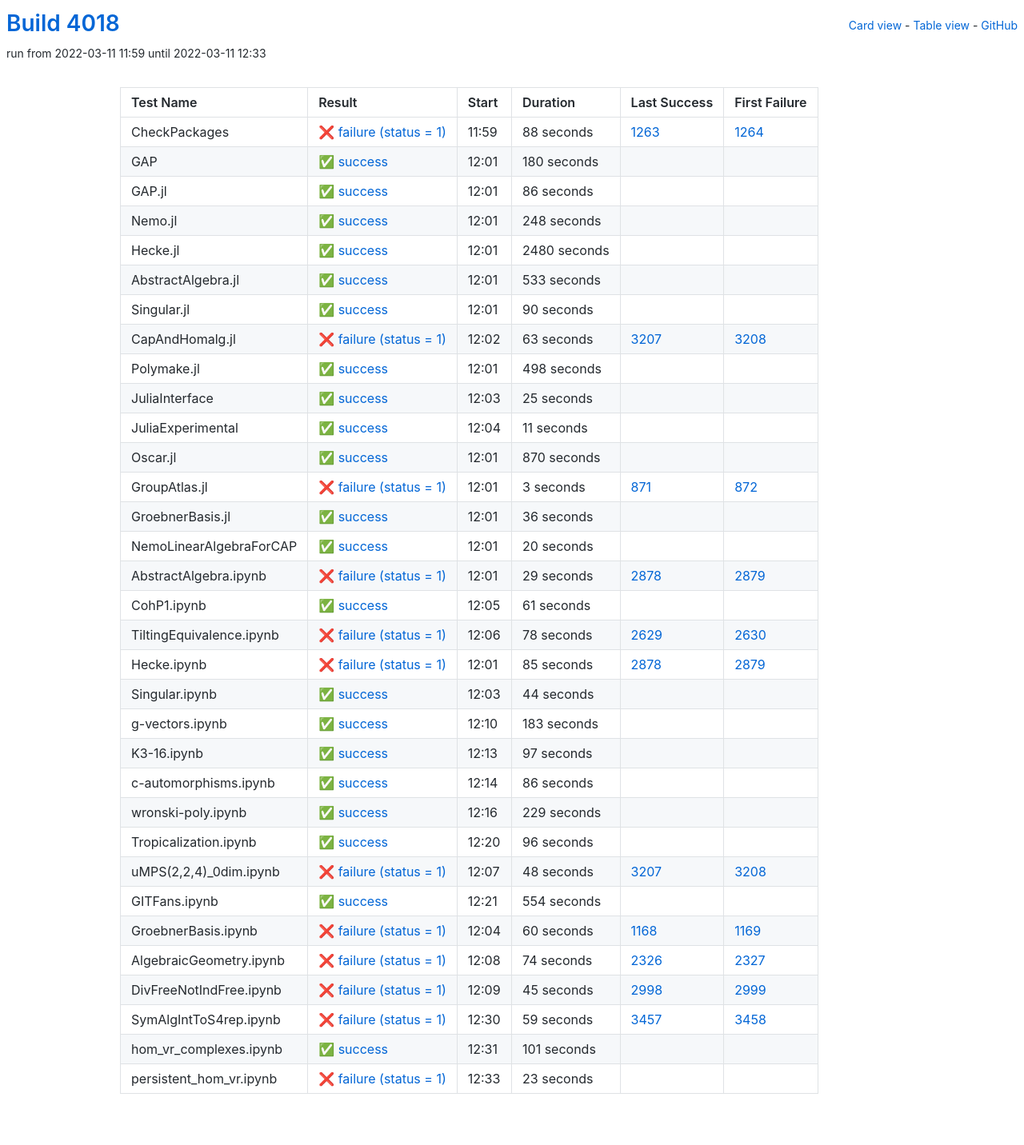
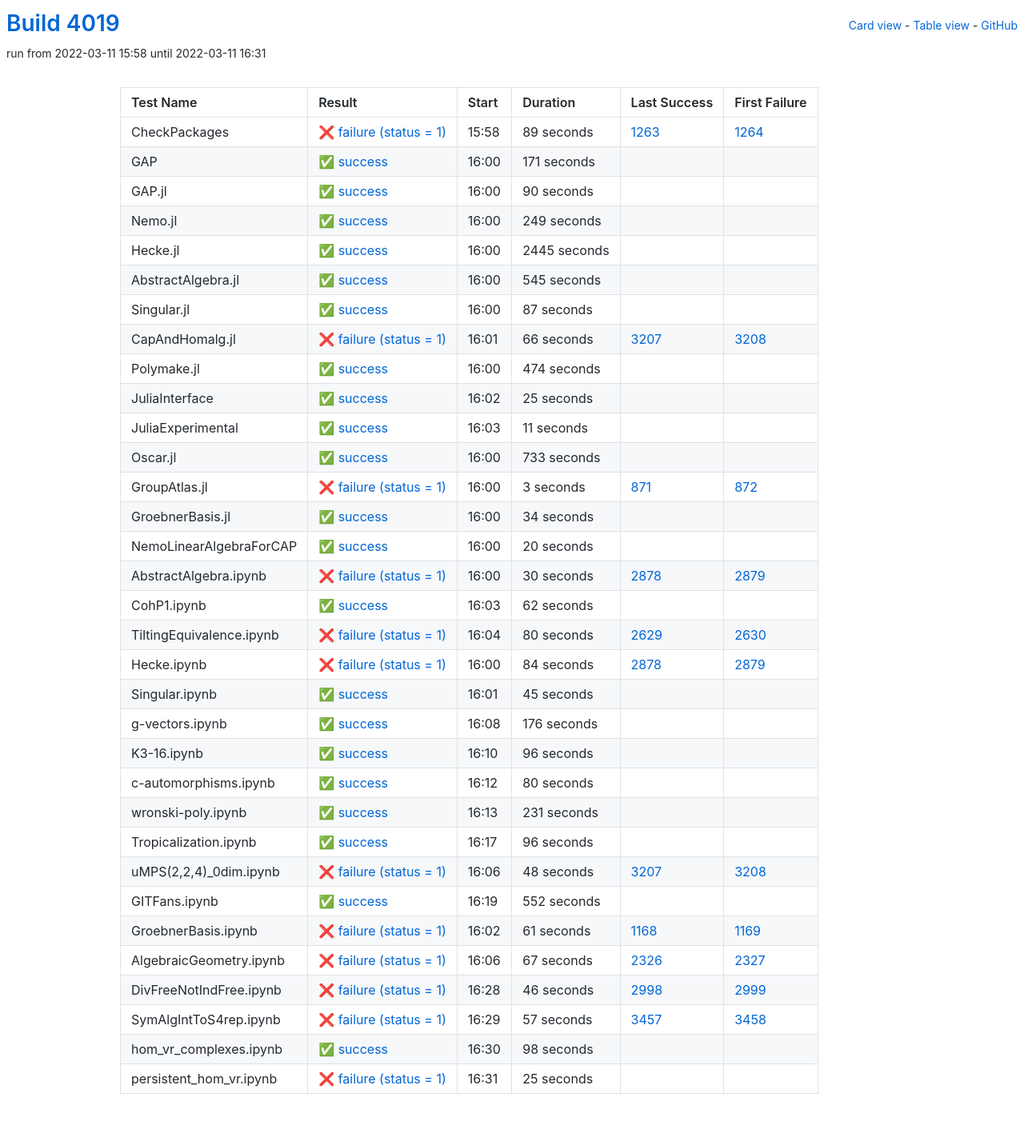
Before and after one commit to oscar-system/oscar-ci-status-stable, a Jekyll site: the page built from table.html, in a window 1280 px wide. Shown: the whole page at 80% size. Built offline with Jekyll 4.4.1, drawn with Linux system fonts in a browser that asks for light colours.

Commit message:
Build #4019

```diff
--- a/_data/ci.yml
+++ b/_data/ci.yml
@@ -1,6 +1,6 @@
 ---
-build: 4018
-build_url: https://oscarci.mathematik.uni-kl.de/job/oscar-stable/4018/
+build: 4019
+build_url: https://oscarci.mathematik.uni-kl.de/job/oscar-stable/4019/
 job: oscar-stable
 organization: oscar-system
 repo: oscar-ci-status-stable
@@ -8,80 +8,32 @@ repourl: https://github.com/oscar-system/oscar-ci-status-stable
 tests:
 - name: CheckPackages
   id: checkpackages
-  log: https://oscarci.mathematik.uni-kl.de/job/oscar-stable/4018/artifact/logs/build-4018/CheckPackages.log
-  start: 2022-03-11 11:59
+  log: https://oscarci.mathematik.uni-kl.de/job/oscar-stable/4019/artifact/logs/build-4019/CheckPackages.log
+  start: 2022-03-11 15:58
   success: false
   exitcode: 1
   status: failure
-  duration: 88
+  duration: 89
   last_success: 1263
   last_success_url: https://oscarci.mathematik.uni-kl.de/job/oscar-stable/1263/
   first_failure: 1264
   first_failure_url: https://oscarci.mathematik.uni-kl.de/job/oscar-stable/1264/
 - name: GAP
   id: gap
-  log: https://oscarci.mathematik.uni-kl.de/job/oscar-stable/4018/artifact/logs/build-4018/GAP.log
-  start: 2022-03-11 12:01
+  log: https://oscarci.mathematik.uni-kl.de/job/oscar-stable/4019/artifact/logs/build-4019/GAP.log
+  start: 2022-03-11 16:00
   success: true
   exitcode: 0
   status: success
-  duration: 180
+  duration: 171
   last_success: false
   last_success_url:
   first_failure: false
   first_failure_url:
 - name: GAP.jl
   id: gap-jl
-  log: https://oscarci.mathematik.uni-kl.de/job/oscar-stable/4018/artifact/logs/build-4018/GAP.jl.log
-  start: 2022-03-11 12:01
-  success: true
-  exitcode: 0
-  status: success
-  duration: 86
-  last_success: false
-  last_success_url:
-  first_failure: false
-  first_failure_url:
-- name: Nemo.jl
-  id: nemo-jl
-  log: https://oscarci.mathematik.uni-kl.de/job/oscar-stable/4018/artifact/logs/build-4018/Nemo.jl.log
-  start: 2022-03-11 12:01
-  success: true
-  exitcode: 0
-  status: success
-  duration: 248
-  last_success: false
-  last_success_url:
-  first_failure: false
-  first_failure_url:
-- name: Hecke.jl
-  id: hecke-jl
-  log: https://oscarci.mathematik.uni-kl.de/job/oscar-stable/4018/artifact/logs/build-4018/Hecke.jl.log
-  start: 2022-03-11 12:01
-  success: true
-  exitcode: 0
-  status: success
-  duration: 2480
-  last_success: false
-  last_success_url:
-  first_failure: false
-  first_failure_url:
-- name: AbstractAlgebra.jl
-  id: abstractalgebra-jl
-  log: https://oscarci.mathematik.uni-kl.de/job/oscar-stable/4018/artifact/logs/build-4018/AbstractAlgebra.jl.log
-  start: 2022-03-11 12:01
-  success: true
-  exitcode: 0
-  status: success
-  duration: 533
-  last_success: false
-  last_success_url:
-  first_failure: false
-  first_failure_url:
-- name: Singular.jl
-  id: singular-jl
-  log: https://oscarci.mathematik.uni-kl.de/job/oscar-stable/4018/artifact/logs/build-4018/Singular.jl.log
-  start: 2022-03-11 12:01
+  log: https://oscarci.mathematik.uni-kl.de/job/oscar-stable/4019/artifact/logs/build-4019/GAP.jl.log
+  start: 2022-03-11 16:00
   success: true
   exitcode: 0
   status: success
@@ -90,34 +42,82 @@ tests:
   last_success_url:
   first_failure: false
   first_failure_url:
+- name: Nemo.jl
+  id: nemo-jl
+  log: https://oscarci.mathematik.uni-kl.de/job/oscar-stable/4019/artifact/logs/build-4019/Nemo.jl.log
+  start: 2022-03-11 16:00
+  success: true
+  exitcode: 0
+  status: success
+  duration: 249
+  last_success: false
+  last_success_url:
+  first_failure: false
+  first_failure_url:
+- name: Hecke.jl
+  id: hecke-jl
+  log: https://oscarci.mathematik.uni-kl.de/job/oscar-stable/4019/artifact/logs/build-4019/Hecke.jl.log
+  start: 2022-03-11 16:00
+  success: true
+  exitcode: 0
+  status: success
+  duration: 2445
+  last_success: false
+  last_success_url:
+  first_failure: false
+  first_failure_url:
+- name: AbstractAlgebra.jl
+  id: abstractalgebra-jl
+  log: https://oscarci.mathematik.uni-kl.de/job/oscar-stable/4019/artifact/logs/build-4019/AbstractAlgebra.jl.log
+  start: 2022-03-11 16:00
+  success: true
+  exitcode: 0
+  status: success
+  duration: 545
+  last_success: false
+  last_success_url:
+  first_failure: false
+  first_failure_url:
+- name: Singular.jl
+  id: singular-jl
+  log: https://oscarci.mathematik.uni-kl.de/job/oscar-stable/4019/artifact/logs/build-4019/Singular.jl.log
+  start: 2022-03-11 16:00
+  success: true
+  exitcode: 0
+  status: success
+  duration: 87
+  last_success: false
+  last_success_url:
+  first_failure: false
+  first_failure_url:
 - name: CapAndHomalg.jl
   id: capandhomalg-jl
-  log: https://oscarci.mathematik.uni-kl.de/job/oscar-stable/4018/artifact/logs/build-4018/CapAndHomalg.jl.log
-  start: 2022-03-11 12:02
+  log: https://oscarci.mathematik.uni-kl.de/job/oscar-stable/4019/artifact/logs/build-4019/CapAndHomalg.jl.log
+  start: 2022-03-11 16:01
   success: false
   exitcode: 1
   status: failure
-  duration: 63
+  duration: 66
   last_success: 3207
   last_success_url: https://oscarci.mathematik.uni-kl.de/job/oscar-stable/3207/
   first_failure: 3208
   first_failure_url: https://oscarci.mathematik.uni-kl.de/job/oscar-stable/3208/
 - name: Polymake.jl
   id: polymake-jl
-  log: https://oscarci.mathematik.uni-kl.de/job/oscar-stable/4018/artifact/logs/build-4018/Polymake.jl.log
-  start: 2022-03-11 12:01
+  log: https://oscarci.mathematik.uni-kl.de/job/oscar-stable/4019/artifact/logs/build-4019/Polymake.jl.log
+  start: 2022-03-11 16:00
   success: true
   exitcode: 0
   status: success
-  duration: 498
+  duration: 474
   last_success: false
   last_success_url:
   first_failure: false
   first_failure_url:
 - name: JuliaInterface
   id: juliainterface
-  log: https://oscarci.mathematik.uni-kl.de/job/oscar-stable/4018/artifact/logs/build-4018/JuliaInterface.log
-  start: 2022-03-11 12:03
+  log: https://oscarci.mathematik.uni-kl.de/job/oscar-stable/4019/artifact/logs/build-4019/JuliaInterface.log
+  start: 2022-03-11 16:02
   success: true
   exitcode: 0
   status: success
@@ -128,8 +128,8 @@ tests:
   first_failure_url:
 - name: JuliaExperimental
   id: juliaexperimental
-  log: https://oscarci.mathematik.uni-kl.de/job/oscar-stable/4018/artifact/logs/build-4018/JuliaExperimental.log
-  start: 2022-03-11 12:04
+  log: https://oscarci.mathematik.uni-kl.de/job/oscar-stable/4019/artifact/logs/build-4019/JuliaExperimental.log
+  start: 2022-03-11 16:03
   success: true
   exitcode: 0
   status: success
@@ -140,20 +140,20 @@ tests:
   first_failure_url:
 - name: Oscar.jl
   id: oscar-jl
-  log: https://oscarci.mathematik.uni-kl.de/job/oscar-stable/4018/artifact/logs/build-4018/Oscar.jl.log
-  start: 2022-03-11 12:01
+  log: https://oscarci.mathematik.uni-kl.de/job/oscar-stable/4019/artifact/logs/build-4019/Oscar.jl.log
+  start: 2022-03-11 16:00
   success: true
   exitcode: 0
   status: success
-  duration: 870
+  duration: 733
   last_success: false
   last_success_url:
   first_failure: false
   first_failure_url:
 - name: GroupAtlas.jl
   id: groupatlas-jl
-  log: https://oscarci.mathematik.uni-kl.de/job/oscar-stable/4018/artifact/logs/build-4018/GroupAtlas.jl.log
-  start: 2022-03-11 12:01
+  log: https://oscarci.mathematik.uni-kl.de/job/oscar-stable/4019/artifact/logs/build-4019/GroupAtlas.jl.log
+  start: 2022-03-11 16:00
   success: false
   exitcode: 1
   status: failure
@@ -164,20 +164,20 @@ tests:
   first_failure_url: https://oscarci.mathematik.uni-kl.de/job/oscar-stable/872/
 - name: GroebnerBasis.jl
   id: groebnerbasis-jl
-  log: https://oscarci.mathematik.uni-kl.de/job/oscar-stable/4018/artifact/logs/build-4018/GroebnerBasis.jl.log
-  start: 2022-03-11 12:01
+  log: https://oscarci.mathematik.uni-kl.de/job/oscar-stable/4019/artifact/logs/build-4019/GroebnerBasis.jl.log
+  start: 2022-03-11 16:00
   success: true
   exitcode: 0
   status: success
-  duration: 36
+  duration: 34
   last_success: false
   last_success_url:
   first_failure: false
   first_failure_url:
 - name: NemoLinearAlgebraForCAP
   id: nemolinearalgebraforcap
-  log: https://oscarci.mathematik.uni-kl.de/job/oscar-stable/4018/artifact/logs/build-4018/NemoLinearAlgebraForCAP.log
-  start: 2022-03-11 12:01
+  log: https://oscarci.mathematik.uni-kl.de/job/oscar-stable/4019/artifact/logs/build-4019/NemoLinearAlgebraForCAP.log
+  start: 2022-03-11 16:00
   success: true
   exitcode: 0
   status: success
@@ -188,116 +188,116 @@ tests:
   first_failure_url:
 - name: AbstractAlgebra.ipynb
   id: abstractalgebra-ipynb
-  log: https://oscarci.mathematik.uni-kl.de/job/oscar-stable/4018/artifact/logs/build-4018/AbstractAlgebra.ipynb.log
-  start: 2022-03-11 12:01
+  log: https://oscarci.mathematik.uni-kl.de/job/oscar-stable/4019/artifact/logs/build-4019/AbstractAlgebra.ipynb.log
+  start: 2022-03-11 16:00
   success: false
   exitcode: 1
   status: failure
-  duration: 29
+  duration: 30
   last_success: 2878
   last_success_url: https://oscarci.mathematik.uni-kl.de/job/oscar-stable/2878/
   first_failure: 2879
   first_failure_url: https://oscarci.mathematik.uni-kl.de/job/oscar-stable/2879/
 - name: CohP1.ipynb
   id: cohp1-ipynb
-  log: https://oscarci.mathematik.uni-kl.de/job/oscar-stable/4018/artifact/logs/build-4018/CohP1.ipynb.log
-  start: 2022-03-11 12:05
+  log: https://oscarci.mathematik.uni-kl.de/job/oscar-stable/4019/artifact/logs/build-4019/CohP1.ipynb.log
+  start: 2022-03-11 16:03
   success: true
   exitcode: 0
   status: success
-  duration: 61
+  duration: 62
   last_success: false
   last_success_url:
   first_failure: false
   first_failure_url:
 - name: TiltingEquivalence.ipynb
   id: tiltingequivalence-ipynb
-  log: https://oscarci.mathematik.uni-kl.de/job/oscar-stable/4018/artifact/logs/build-4018/TiltingEquivalence.ipynb.log
-  start: 2022-03-11 12:06
+  log: https://oscarci.mathematik.uni-kl.de/job/oscar-stable/4019/artifact/logs/build-4019/TiltingEquivalence.ipynb.log
+  start: 2022-03-11 16:04
   success: false
   exitcode: 1
   status: failure
-  duration: 78
+  duration: 80
   last_success: 2629
   last_success_url: https://oscarci.mathematik.uni-kl.de/job/oscar-stable/2629/
   first_failure: 2630
   first_failure_url: https://oscarci.mathematik.uni-kl.de/job/oscar-stable/2630/
 - name: Hecke.ipynb
   id: hecke-ipynb
-  log: https://oscarci.mathematik.uni-kl.de/job/oscar-stable/4018/artifact/logs/build-4018/Hecke.ipynb.log
-  start: 2022-03-11 12:01
+  log: https://oscarci.mathematik.uni-kl.de/job/oscar-stable/4019/artifact/logs/build-4019/Hecke.ipynb.log
+  start: 2022-03-11 16:00
   success: false
   exitcode: 1
   status: failure
-  duration: 85
+  duration: 84
   last_success: 2878
   last_success_url: https://oscarci.mathematik.uni-kl.de/job/oscar-stable/2878/
   first_failure: 2879
   first_failure_url: https://oscarci.mathematik.uni-kl.de/job/oscar-stable/2879/
 - name: Singular.ipynb
   id: singular-ipynb
-  log: https://oscarci.mathematik.uni-kl.de/job/oscar-stable/4018/artifact/logs/build-4018/Singular.ipynb.log
-  start: 2022-03-11 12:03
+  log: https://oscarci.mathematik.uni-kl.de/job/oscar-stable/4019/artifact/logs/build-4019/Singular.ipynb.log
+  start: 2022-03-11 16:01
   success: true
   exitcode: 0
   status: success
-  duration: 44
+  duration: 45
   last_success: false
   last_success_url:
   first_failure: false
   first_failure_url:
 - name: g-vectors.ipynb
   id: g-vectors-ipynb
-  log: https://oscarci.mathematik.uni-kl.de/job/oscar-stable/4018/artifact/logs/build-4018/g-vectors.ipynb.log
-  start: 2022-03-11 12:10
+  log: https://oscarci.mathematik.uni-kl.de/job/oscar-stable/4019/artifact/logs/build-4019/g-vectors.ipynb.log
+  start: 2022-03-11 16:08
   success: true
   exitcode: 0
   status: success
-  duration: 183
+  duration: 176
   last_success: false
   last_success_url:
   first_failure: false
   first_failure_url:
 - name: K3-16.ipynb
   id: k3-16-ipynb
-  log: https://oscarci.mathematik.uni-kl.de/job/oscar-stable/4018/artifact/logs/build-4018/K3-16.ipynb.log
-  start: 2022-03-11 12:13
+  log: https://oscarci.mathematik.uni-kl.de/job/oscar-stable/4019/artifact/logs/build-4019/K3-16.ipynb.log
+  start: 2022-03-11 16:10
   success: true
   exitcode: 0
   status: success
-  duration: 97
+  duration: 96
   last_success: false
   last_success_url:
   first_failure: false
   first_failure_url:
 - name: c-automorphisms.ipynb
   id: c-automorphisms-ipynb
-  log: https://oscarci.mathematik.uni-kl.de/job/oscar-stable/4018/artifact/logs/build-4018/c-automorphisms.ipynb.log
-  start: 2022-03-11 12:14
+  log: https://oscarci.mathematik.uni-kl.de/job/oscar-stable/4019/artifact/logs/build-4019/c-automorphisms.ipynb.log
+  start: 2022-03-11 16:12
   success: true
   exitcode: 0
   status: success
-  duration: 86
+  duration: 80
   last_success: false
   last_success_url:
   first_failure: false
   first_failure_url:
 - name: wronski-poly.ipynb
   id: wronski-poly-ipynb
-  log: https://oscarci.mathematik.uni-kl.de/job/oscar-stable/4018/artifact/logs/build-4018/wronski-poly.ipynb.log
-  start: 2022-03-11 12:16
+  log: https://oscarci.mathematik.uni-kl.de/job/oscar-stable/4019/artifact/logs/build-4019/wronski-poly.ipynb.log
+  start: 2022-03-11 16:13
   success: true
   exitcode: 0
   status: success
-  duration: 229
+  duration: 231
   last_success: false
   last_success_url:
   first_failure: false
   first_failure_url:
 - name: Tropicalization.ipynb
   id: tropicalization-ipynb
-  log: https://oscarci.mathematik.uni-kl.de/job/oscar-stable/4018/artifact/logs/build-4018/Tropicalization.ipynb.log
-  start: 2022-03-11 12:20
+  log: https://oscarci.mathematik.uni-kl.de/job/oscar-stable/4019/artifact/logs/build-4019/Tropicalization.ipynb.log
+  start: 2022-03-11 16:17
   success: true
   exitcode: 0
   status: success
@@ -308,8 +308,8 @@ tests:
   first_failure_url:
 - name: uMPS(2,2,4)_0dim.ipynb
   id: umps-2-2-4-0dim-ipynb
-  log: https://oscarci.mathematik.uni-kl.de/job/oscar-stable/4018/artifact/logs/build-4018/uMPS-2-2-4-_0dim.ipynb.log
-  start: 2022-03-11 12:07
+  log: https://oscarci.mathematik.uni-kl.de/job/oscar-stable/4019/artifact/logs/build-4019/uMPS-2-2-4-_0dim.ipynb.log
+  start: 2022-03-11 16:06
   success: false
   exitcode: 1
   status: failure
@@ -320,84 +320,84 @@ tests:
   first_failure_url: https://oscarci.mathematik.uni-kl.de/job/oscar-stable/3208/
 - name: GITFans.ipynb
   id: gitfans-ipynb
-  log: https://oscarci.mathematik.uni-kl.de/job/oscar-stable/4018/artifact/logs/build-4018/GITFans.ipynb.log
-  start: 2022-03-11 12:21
+  log: https://oscarci.mathematik.uni-kl.de/job/oscar-stable/4019/artifact/logs/build-4019/GITFans.ipynb.log
+  start: 2022-03-11 16:19
   success: true
   exitcode: 0
   status: success
-  duration: 554
+  duration: 552
   last_success: false
   last_success_url:
   first_failure: false
   first_failure_url:
 - name: GroebnerBasis.ipynb
   id: groebnerbasis-ipynb
-  log: https://oscarci.mathematik.uni-kl.de/job/oscar-stable/4018/artifact/logs/build-4018/GroebnerBasis.ipynb.log
-  start: 2022-03-11 12:04
+  log: https://oscarci.mathematik.uni-kl.de/job/oscar-stable/4019/artifact/logs/build-4019/GroebnerBasis.ipynb.log
+  start: 2022-03-11 16:02
   success: false
   exitcode: 1
   status: failure
-  duration: 60
+  duration: 61
   last_success: 1168
   last_success_url: https://oscarci.mathematik.uni-kl.de/job/oscar-stable/1168/
   first_failure: 1169
   first_failure_url: https://oscarci.mathematik.uni-kl.de/job/oscar-stable/1169/
 - name: AlgebraicGeometry.ipynb
   id: algebraicgeometry-ipynb
-  log: https://oscarci.mathematik.uni-kl.de/job/oscar-stable/4018/artifact/logs/build-4018/AlgebraicGeometry.ipynb.log
-  start: 2022-03-11 12:08
+  log: https://oscarci.mathematik.uni-kl.de/job/oscar-stable/4019/artifact/logs/build-4019/AlgebraicGeometry.ipynb.log
+  start: 2022-03-11 16:06
   success: false
   exitcode: 1
   status: failure
-  duration: 74
+  duration: 67
   last_success: 2326
   last_success_url: https://oscarci.mathematik.uni-kl.de/job/oscar-stable/2326/
   first_failure: 2327
   first_failure_url: https://oscarci.mathematik.uni-kl.de/job/oscar-stable/2327/
 - name: DivFreeNotIndFree.ipynb
   id: divfreenotindfree-ipynb
-  log: https://oscarci.mathematik.uni-kl.de/job/oscar-stable/4018/artifact/logs/build-4018/DivFreeNotIndFree.ipynb.log
-  start: 2022-03-11 12:09
+  log: https://oscarci.mathematik.uni-kl.de/job/oscar-stable/4019/artifact/logs/build-4019/DivFreeNotIndFree.ipynb.log
+  start: 2022-03-11 16:28
   success: false
   exitcode: 1
   status: failure
-  duration: 45
+  duration: 46
   last_success: 2998
   last_success_url: https://oscarci.mathematik.uni-kl.de/job/oscar-stable/2998/
   first_failure: 2999
   first_failure_url: https://oscarci.mathematik.uni-kl.de/job/oscar-stable/2999/
 - name: SymAlgIntToS4rep.ipynb
   id: symalginttos4rep-ipynb
-  log: https://oscarci.mathematik.uni-kl.de/job/oscar-stable/4018/artifact/logs/build-4018/SymAlgIntToS4rep.ipynb.log
-  start: 2022-03-11 12:30
+  log: https://oscarci.mathematik.uni-kl.de/job/oscar-stable/4019/artifact/logs/build-4019/SymAlgIntToS4rep.ipynb.log
+  start: 2022-03-11 16:29
   success: false
   exitcode: 1
   status: failure
-  duration: 59
+  duration: 57
   last_success: 3457
   last_success_url: https://oscarci.mathematik.uni-kl.de/job/oscar-stable/3457/
   first_failure: 3458
   first_failure_url: https://oscarci.mathematik.uni-kl.de/job/oscar-stable/3458/
 - name: hom_vr_complexes.ipynb
   id: hom-vr-complexes-ipynb
-  log: https://oscarci.mathematik.uni-kl.de/job/oscar-stable/4018/artifact/logs/build-4018/hom_vr_complexes.ipynb.log
-  start: 2022-03-11 12:31
+  log: https://oscarci.mathematik.uni-kl.de/job/oscar-stable/4019/artifact/logs/build-4019/hom_vr_complexes.ipynb.log
+  start: 2022-03-11 16:30
   success: true
   exitcode: 0
   status: success
-  duration: 101
+  duration: 98
   last_success: false
   last_success_url:
   first_failure: false
   first_failure_url:
 - name: persistent_hom_vr.ipynb
   id: persistent-hom-vr-ipynb
-  log: https://oscarci.mathematik.uni-kl.de/job/oscar-stable/4018/artifact/logs/build-4018/persistent_hom_vr.ipynb.log
-  start: 2022-03-11 12:33
+  log: https://oscarci.mathematik.uni-kl.de/job/oscar-stable/4019/artifact/logs/build-4019/persistent_hom_vr.ipynb.log
+  start: 2022-03-11 16:31
   success: false
   exitcode: 1
   status: failure
-  duration: 23
+  duration: 25
   last_success: false
   last_success_url:
   first_failure: false
```
Also changed, not shown: README.md.
